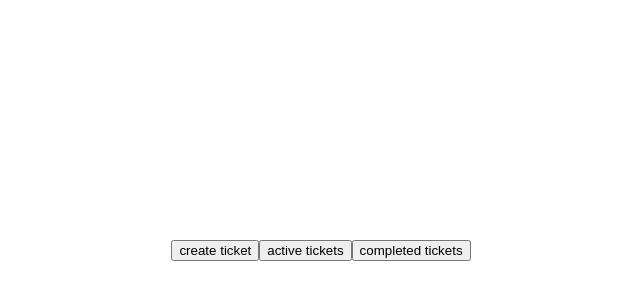
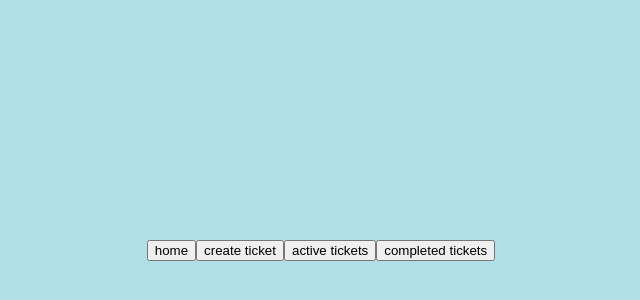
Before and after one commit to theteqmaster-cyber/Personal-Ticket-System, a plain HTML site: page index.html in a window 1280 px wide. Shown: the part 150-450 px from the top of the page, without its empty margins (319-959 px from the left). Drawn offline with Linux system fonts and the light colour scheme.

Commit message:
linked pages

```diff
--- a/index.html
+++ b/index.html
@@ -8,14 +8,15 @@
     <link rel="stylesheet" href="style.css">
 </head>
 
-<body>
+<body bgcolor="powderblue">
     <div class="centered-container">
+        <a href="index.html"><button id="home" class="button">home</button></a>
 
-        <button id="create-ticket" class="button">create ticket</button>
+        <a href="create-ticket.html"><button id="create-ticket" class="button">create ticket</button></a>
 
-        <button id="active-tickets" class="button">active tickets</button>
+        <a href="active-tickets.html"><button id="active-tickets" class="button">active tickets</button></a>
 
-        <button id="completed-tickets" class="button">completed tickets</button>
+        <a href="completed-tickets.html"><button id="completed-tickets" class="button">completed tickets</button></a>
 
 
     </div>
```
Also changed, not shown: active-tickets.html (+1 -0 lines), completed-tickets.html (+1 -0 lines).
